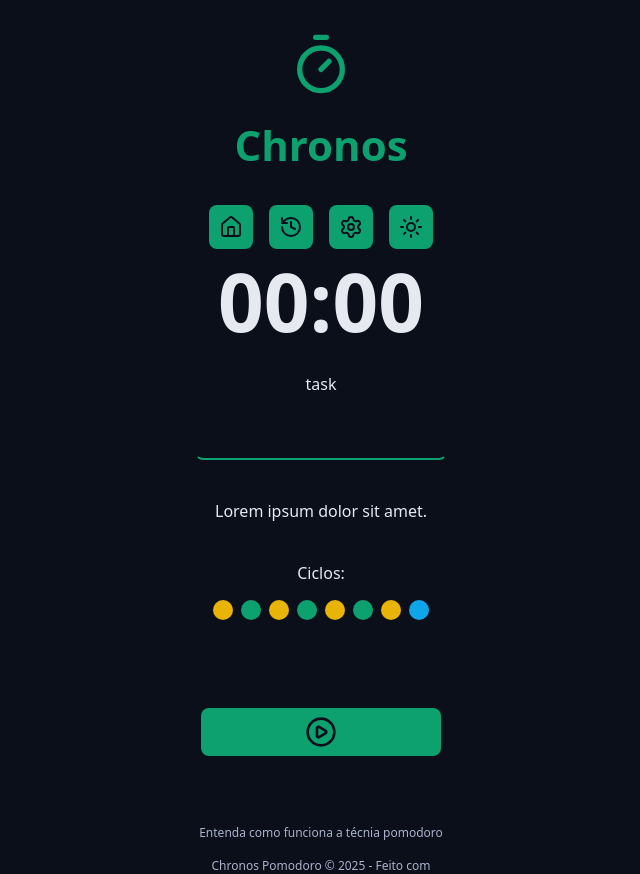
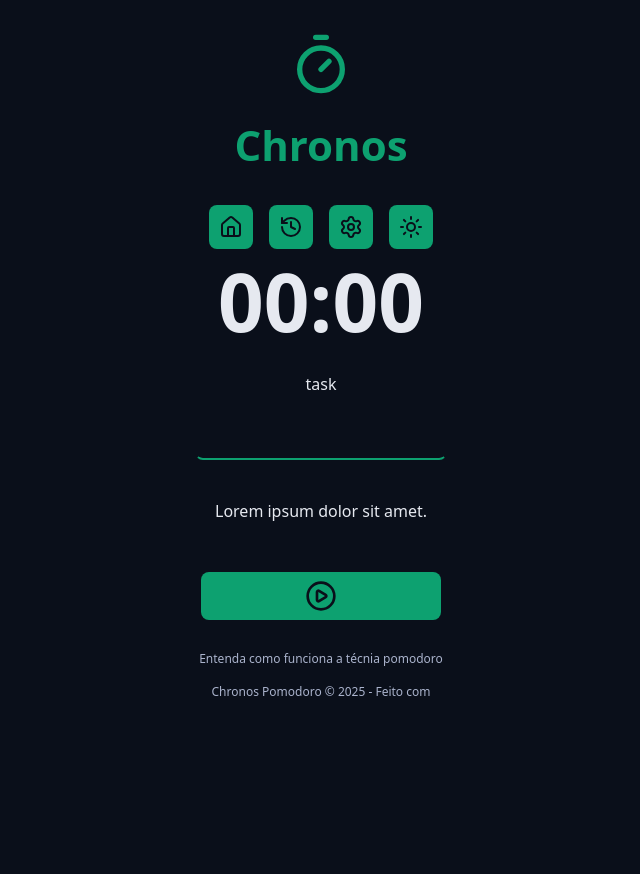
Before and after one commit to Tacianojr07/chronos-pomodoro, a React (Vite) app: page / in a window 1280 px wide. Shown: the whole page, without its empty margins (319-959 px from the left). After the commit the page ends 800 px from the top, so only its background shows below. Built offline with nearby package versions, Linux system fonts and the light colour scheme.

Commit message:
iterando jsx usando key prop

```diff
--- a/src/components/Cycle/index.tsx
+++ b/src/components/Cycle/index.tsx
@@ -1,19 +1,36 @@
+import { useTaskContext } from '../../context/TaskContext/useTasksContext';
+import { getNextCycle } from '../../utils/getNextCycle';
+import { getNextCycleType } from '../../utils/getNextCycleType';
 import styles from './styles.module.css';
 
 export function Cycle() {
+  const { state } = useTaskContext();
+
+  const cicleStep = Array.from({ length: state.currentCycle });
+
+  const cycleDescriptionMap = {
+    shortBreakTime: 'descanso curto',
+    longBreakTime: 'descanso longo',
+    workTime: 'foco',
+  };
+
   return (
     <div className={styles.cycles}>
-      <span>Ciclos:</span>
       <div className={styles.cycleDots}>
-        <span className={`${styles.cycleDot} ${styles.workTime}`}></span>
-        <span className={`${styles.cycleDot} ${styles.shortBreakTime}`}></span>
-        <span className={`${styles.cycleDot} ${styles.workTime}`}></span>
-        <span className={`${styles.cycleDot} ${styles.shortBreakTime}`}></span>
-        <span className={`${styles.cycleDot} ${styles.workTime}`}></span>
-        <span className={`${styles.cycleDot} ${styles.shortBreakTime}`}></span>
-        <span className={`${styles.cycleDot} ${styles.workTime}`}></span>
-        <span className={`${styles.cycleDot} ${styles.longBreakTime}`}></span>
+        {cicleStep.map((_, index) => {
+          const nextCycle = getNextCycle(index);
+          const nextCycleType = getNextCycleType(nextCycle);
+          return (
+            <span
+              key={`${nextCycle}`}
+              className={`${styles.cycleDot} ${styles[nextCycleType]}`}
+              aria-label={`indicador de ciclo ${cycleDescriptionMap[nextCycleType]}`}
+              title={`indicador de ciclo ${cycleDescriptionMap[nextCycleType]}`}
+            ></span>
+          );
+        })}
       </div>
+      <div className={styles.cycleDots}></div>
     </div>
   );
 }
--- a/src/components/Cycle/styles.module.css
+++ b/src/components/Cycle/styles.module.css
@@ -16,6 +16,7 @@
   height: 2rem;
   background-color: var(--primary);
   border-radius: 50%;
+  display: inline-block;
 }
 
 .workTime {
--- a/src/components/DefaultButton/styles.module.css
+++ b/src/components/DefaultButton/styles.module.css
@@ -8,7 +8,7 @@
   min-width: 24rem;
   padding: 0.8rem;
   border-radius: 0.8rem;
-  margin: 4.8rem 0;
+  margin: 1rem 0;
   cursor: pointer;
   transition: all 0.1s ease-in-out;
 }
--- a/src/components/MainForm/index.tsx
+++ b/src/components/MainForm/index.tsx
@@ -70,9 +70,11 @@
         <p>Lorem ipsum dolor sit amet.</p>
       </div>
 
-      <div className='formRow'>
-        <Cycle />
-      </div>
+      {state.currentCycle > 0 && (
+        <div className='formRow'>
+          <Cycle />
+        </div>
+      )}
 
       <div className='formRow'>
         <DefaultButton icon={<PlayCircleIcon />} color='green' />
```
